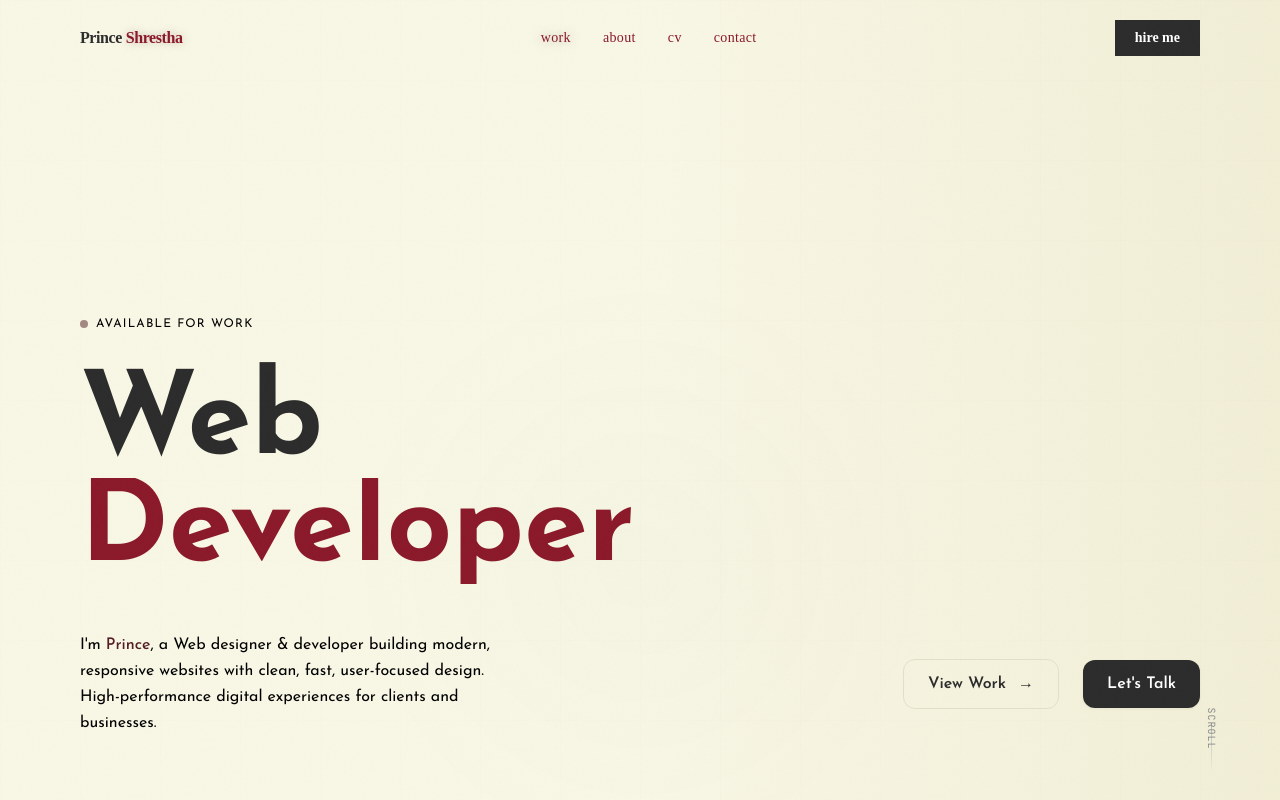
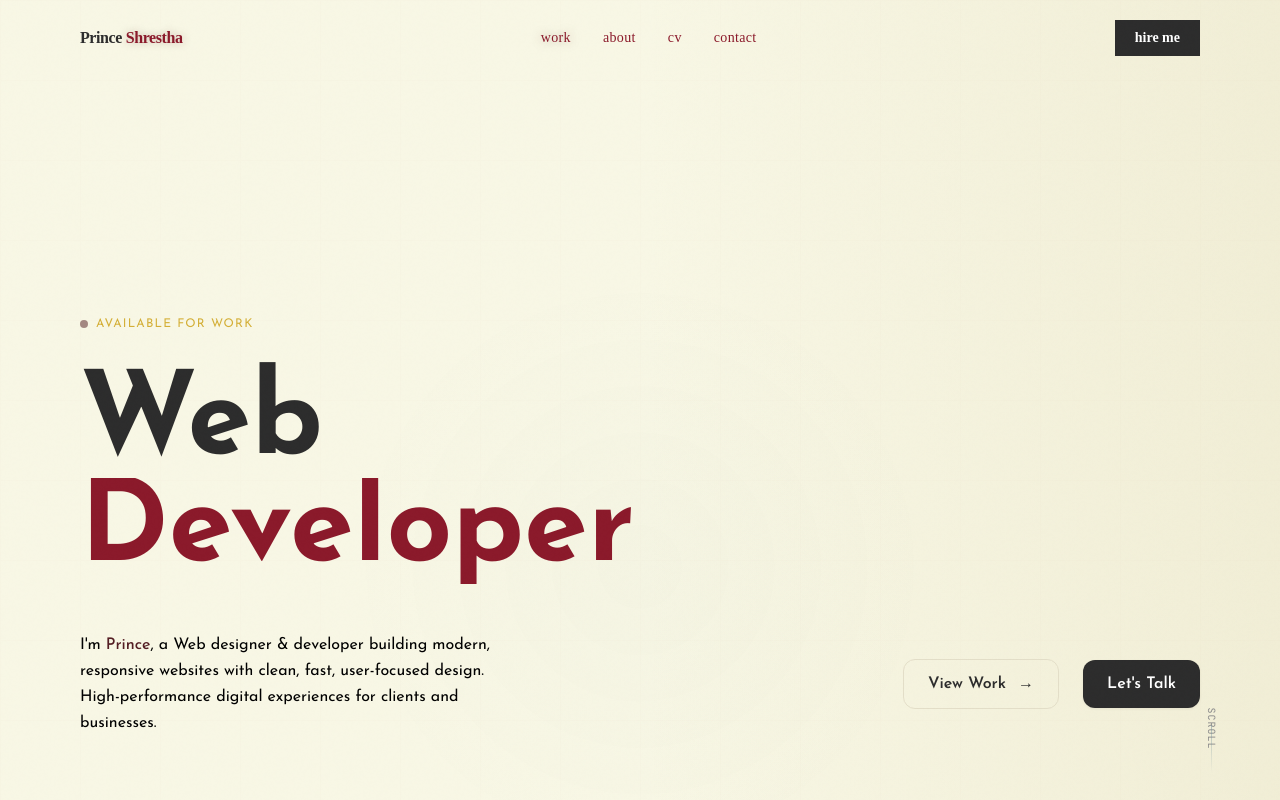
Before and after one commit to PRINCEZ110/Portfolio, a React (Vite) app in the folder prince-portfolio/: page / in a window 1280 px wide. Shown: the top 800 px of the page. Built offline with nearby package versions, Linux system fonts and the light colour scheme; a web font is replaced by a local one.

Commit message:
fix: add root package.json for Vercel build delegation

```diff
--- a/prince-portfolio/src/components/About.jsx
+++ b/prince-portfolio/src/components/About.jsx
@@ -41,12 +41,12 @@ export default function About() {
             viewport={{ once: true }}
             transition={{ duration: 0.6, ease: [0.16, 1, 0.3, 1] }}
           >
-            <h2 className="font-display font-bold text-slate leading-[1.05] mb-8" style={{ fontSize: 'clamp(2.2rem, 5vw, 3.8rem)' }}>
+            <h2 className="font-display font-bold text-slate leading-[1.05] mb-8" style={{ fontSize: 'clamp(2.2rem, 5vw, 3.8rem)', fontFamily: "'Josefin Sans', sans-serif" }} >
               Hi, I'm{' '}
               <span className="text-wine">Prince</span>
             </h2>
 
-            <div className="space-y-5 font-body text-gray leading-relaxed text-[15px] md:text-[16px]">
+            <div className="space-y-5 font-body text-gray leading-relaxed text-[15px] md:text-[16px]" style={{ fontFamily: "'Josefin Sans', sans-serif" }}>
               <p>
                 I'm a web designer and developer, crafting refined, high-performance digital experiences with a strong focus on modern aesthetics, precision, and usability.
               </p>
--- a/prince-portfolio/src/components/Hero.jsx
+++ b/prince-portfolio/src/components/Hero.jsx
@@ -41,7 +41,7 @@ export default function Hero() {
         className="flex items-center gap-2 mb-10"
       >
         <span className="w-2 h-2 rounded-full bg-[#541E24] animate-pulse" />
-        <span className="text-xs text-[#000000] tracking-widest uppercase" style={{ fontFamily: "'Josefin Sans', sans-serif" }}>
+        <span className="text-xs text-[#D4AF37] tracking-widest uppercase" style={{ fontFamily: "'Josefin Sans', sans-serif" }}>
           available for work
         </span>
       </motion.div>
```
Also changed, not shown: package.json (added, +7 -0 lines), 2 other files (tests, documents, lock files or other folders).
